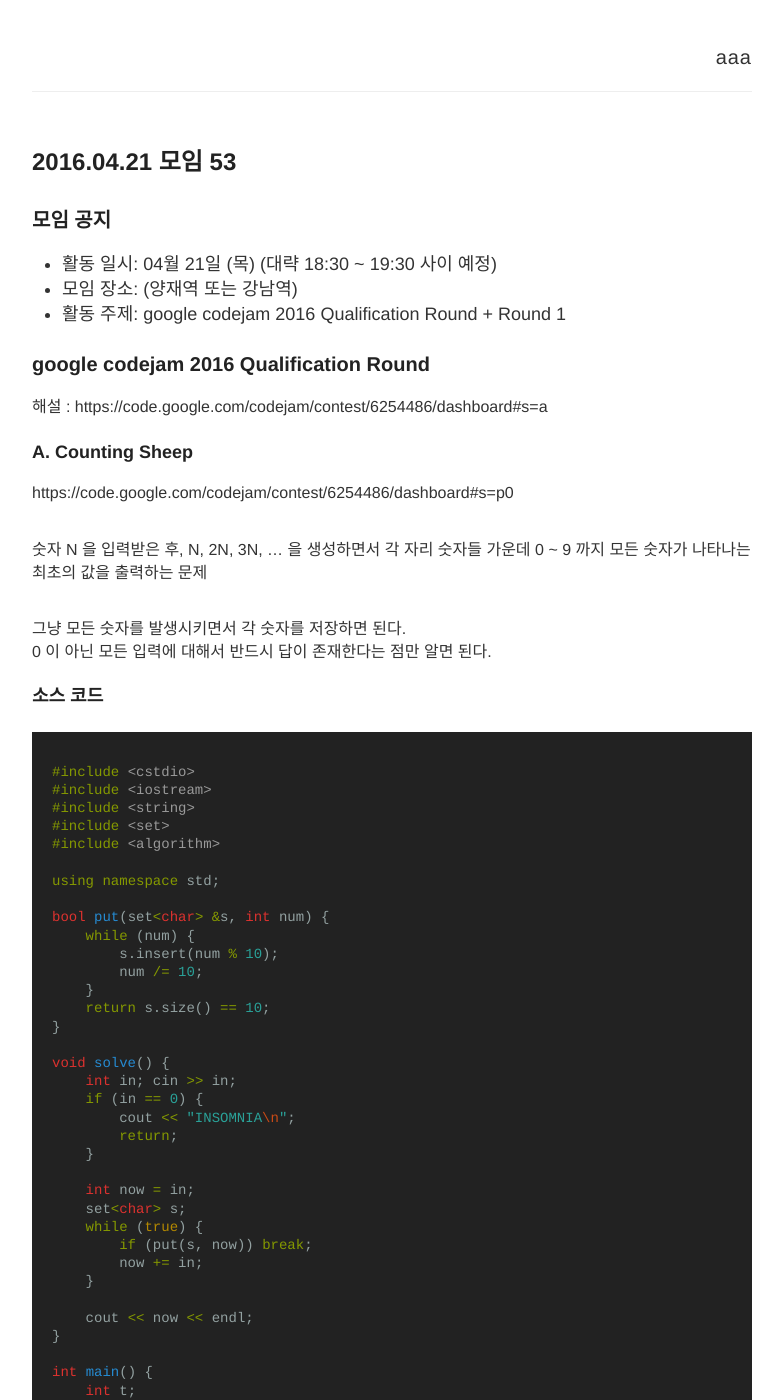
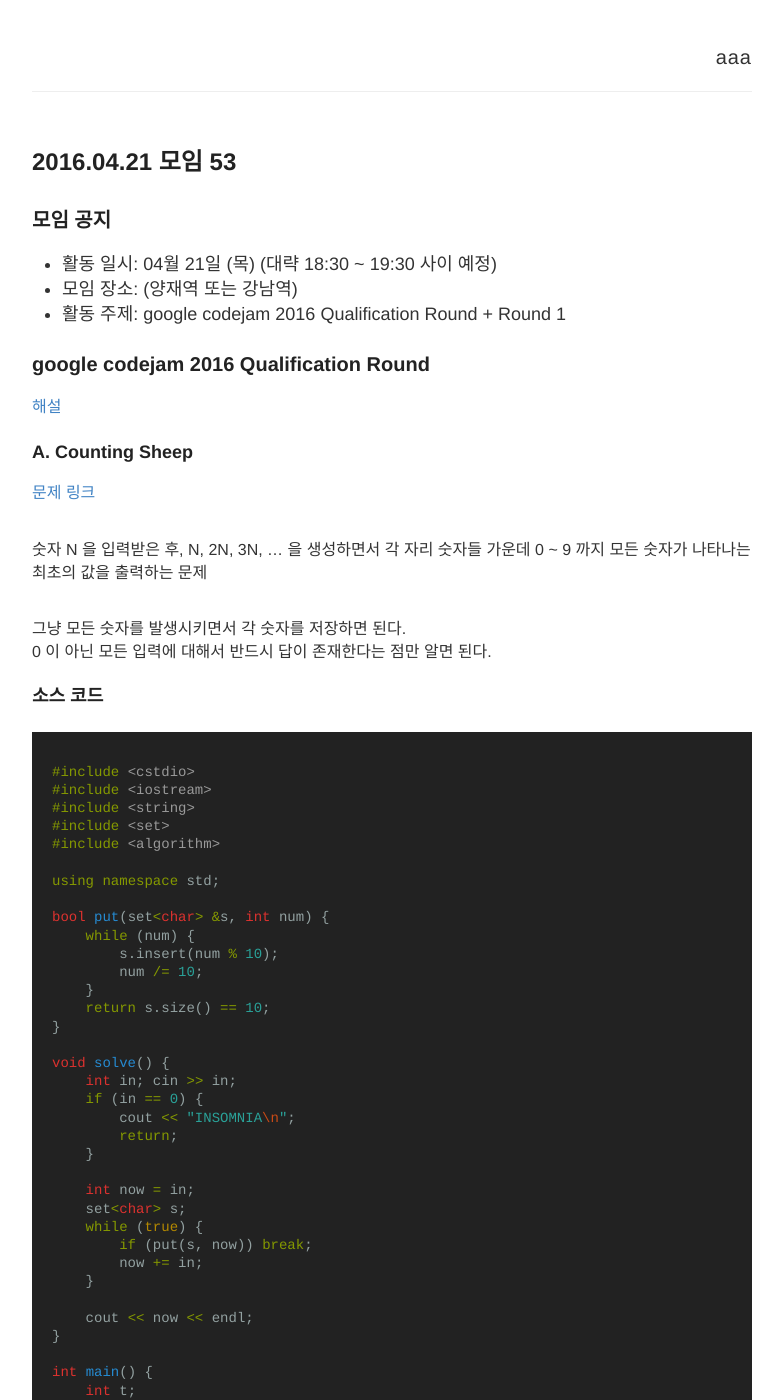
Before and after one commit to seirion/aaa, a Jekyll site: the page built from _posts/2016-04-21-meeting-053.md, in a window 1280 px wide and 1400 px high. Shown: the whole window, without its empty margins (248-1031 px from the left). Built offline with Jekyll 4.4.1, drawn with Linux system fonts in a browser that asks for light colours; formulas are drawn with MathJax 3; comment, search, counter and statistics services are not loaded.

Commit message:
Update 2016-04-21-meeting-053.md

```diff
--- a/_posts/2016-04-21-meeting-053.md
+++ b/_posts/2016-04-21-meeting-053.md
@@ -14,12 +14,12 @@
 
 ### google codejam 2016  Qualification Round
 
-해설 : https://code.google.com/codejam/contest/6254486/dashboard#s=a
+[해설](https://code.google.com/codejam/contest/6254486/dashboard#s=a)
 <br>
 
 ##### A. Counting Sheep
 
-https://code.google.com/codejam/contest/6254486/dashboard#s=p0
+[문제 링크](https://code.google.com/codejam/contest/6254486/dashboard#s=p0)
 
 <br>
 숫자 N 을 입력받은 후,
@@ -82,5 +82,6 @@
 <br>
 
 ##### C. Coin Jam
-
+[문제 링크](https://code.google.com/codejam/contest/6254486/dashboard#s=a&a=2)
+<br>
 \\( (a+{b}^{k}) \equiv (a+b*({b}^{k-1}))\pmod M \\)
```
